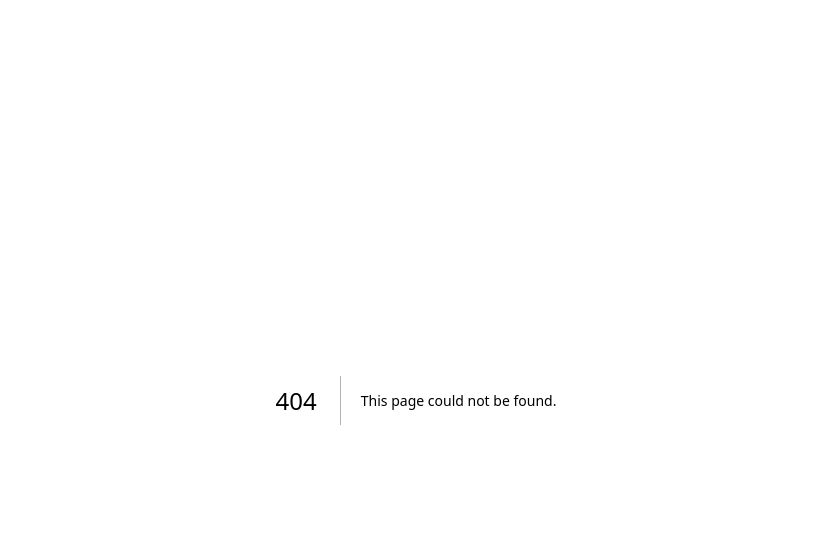
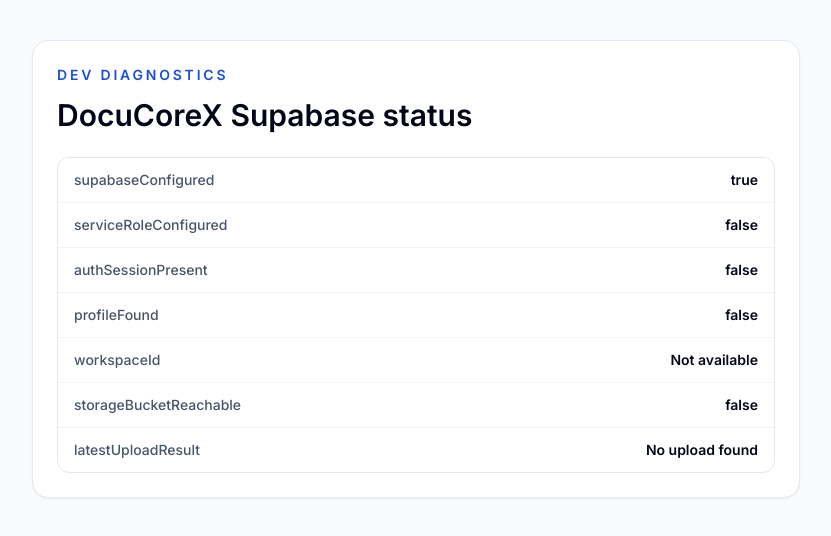
Before and after one commit to Stability-ps/DocuCoreX, a Next.js app: page /dev/diagnostics in a window 1280 px wide. Before the commit this address had no page. Shown: the top 536 px of the page, without its empty margins (224-1055 px from the left). Built offline with nearby package versions, Linux system fonts and the light colour scheme; no server answers.

Commit message:
Fix cron schedule for Vercel Hobby plan, link to correct project

```diff
--- /dev/null
+++ b/app/dev/diagnostics/page.tsx
@@ -0,0 +1,71 @@
+import { notFound } from "next/navigation";
+import { createSupabaseServerClient, createSupabaseServiceRoleClient } from "@/lib/supabase-server";
+import { ensureUserWorkspace } from "@/lib/workspace-bootstrap";
+
+export const dynamic = "force-dynamic";
+
+export default async function DiagnosticsPage() {
+  if (process.env.NODE_ENV === "production") {
+    notFound();
+  }
+
+  const supabase = await createSupabaseServerClient();
+  const admin = createSupabaseServiceRoleClient();
+  const checks = {
+    supabaseConfigured: Boolean(process.env.NEXT_PUBLIC_SUPABASE_URL && process.env.NEXT_PUBLIC_SUPABASE_ANON_KEY),
+    serviceRoleConfigured: Boolean(process.env.SUPABASE_SERVICE_ROLE_KEY),
+    authSessionPresent: false,
+    profileFound: false,
+    workspaceId: "Not available",
+    storageBucketReachable: false,
+    latestUploadResult: "No upload found",
+  };
+
+  if (supabase) {
+    const {
+      data: { user },
+    } = await supabase.auth.getUser();
+
+    checks.authSessionPresent = Boolean(user);
+
+    if (user) {
+      const bootstrap = await ensureUserWorkspace(user);
+      checks.profileFound = Boolean(bootstrap?.profile.workspace_id);
+      checks.workspaceId = bootstrap?.profile.workspace_id ?? "Not available";
+
+      if (bootstrap?.profile.workspace_id) {
+        const { data: upload } = await supabase
+          .from("uploads")
+          .select("file_name, status, created_at")
+          .eq("workspace_id", bootstrap.profile.workspace_id)
+          .order("created_at", { ascending: false })
+          .limit(1)
+          .maybeSingle();
+
+        checks.latestUploadResult = upload ? `${upload.file_name} - ${upload.status}` : "No upload found";
+      }
+    }
+  }
+
+  if (admin) {
+    const { data } = await admin.storage.getBucket("documents");
+    checks.storageBucketReachable = Boolean(data);
+  }
+
+  return (
+    <main className="min-h-screen bg-slate-50 px-6 py-10 text-slate-950">
+      <div className="mx-auto max-w-3xl rounded-2xl border border-slate-200 bg-white p-6 shadow-sm">
+        <p className="text-sm font-semibold uppercase tracking-[0.2em] text-blue-700">Dev diagnostics</p>
+        <h1 className="mt-3 text-3xl font-semibold">DocuCoreX Supabase status</h1>
+        <div className="mt-6 divide-y divide-slate-100 rounded-xl border border-slate-200">
+          {Object.entries(checks).map(([key, value]) => (
+            <div key={key} className="flex items-center justify-between gap-4 px-4 py-3">
+              <span className="text-sm font-medium text-slate-600">{key}</span>
+              <span className="text-right text-sm font-semibold text-slate-950">{String(value)}</span>
+            </div>
+          ))}
+        </div>
+      </div>
+    </main>
+  );
+}
```
Also changed, not shown: vercel.json (added), 4 other files (tests, documents, lock files or other folders).
